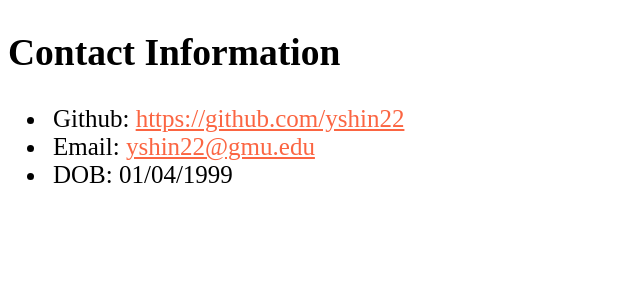
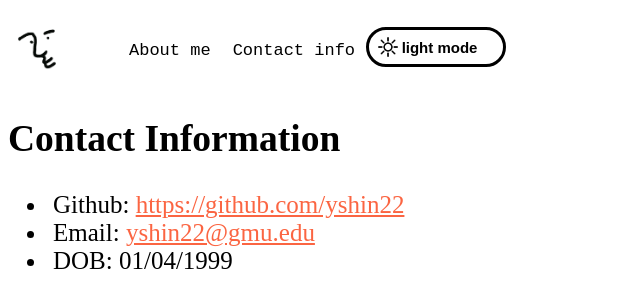
Before and after one commit to yshin22/js_practice, a plain HTML site: page pages/contact.html in a window 1280 px wide. Shown: the whole page, without its empty margins (0-640 px from the left). Drawn offline with Linux system fonts and the light colour scheme; files that its build step writes are made by us from their sources.

Commit message:
Reactive Navbar and Darkmode button

```diff
--- a/alert.js
+++ b/alert.js
@@ -1,3 +1,23 @@
+function loadScript(src) {
+    let script = document.createElement('script')
+    script.src = src
+    document.head.append(script)
+}
+
+function darkMode() {
+    var element = document.body;
+    var btn_mode = document.getElementById("btn1");
+    if (btn_mode.value=="light mode") {
+        btn_mode.value="dark mode"
+        btn_mode.style.backgroundImage = "url(../styles/crescent-moon.png)"
+    }
+    else {
+        btn_mode.value="light mode"
+        btn_mode.style.backgroundImage = "url(../styles/sun_symbol.png)"
+    }
+    element.classList.toggle("dark-mode");
+}
+
 /*Backtick: allow embedding variables and expressions
 
 let name = "John";
@@ -136,14 +156,3 @@ b.name = "Peppa pig"
 alert(a == b)
 
 alert(a.name)*/
-
-function loadScript(src) {
-    let script = document.createElement('script')
-    script.src = src
-    document.head.append(script)
-}
-
-function darkMode() {
-    var element = document.body;
-    element.classList.toggle("dark-mode");
-}
--- a/pages/contact.html
+++ b/pages/contact.html
@@ -3,15 +3,56 @@
     <head>
         <title>Contact</title>
         <meta charset="utf-8">
-        <link rel="stylesheet" href="styles/styles.css">
+        <link rel="stylesheet" href="../styles/styles.css">
+        <script src="../alert.js"></script>
+
     </head>
 <body>
+    <div class="root">
+        <div class="page-wrapper">
+            <div class="main-document-header-containter">
+                <header class="main-document-header-containter top-navigation">
+                    <div class="container">
+                        <div class="top-navigation-logo">
+                            <a href="../index.html">
+                                <button class="logo-btn" ></button>
+                            </a>
+                        </div>
+                        <div class="top-navigation-main">
+                            <nav class="main-nav">
+                                <ul class="main-menu">
+                                    <li class="menu-elem">
+                                        <a href="aboutme.html">
+                                            <button class="menu-btn">About me</button>
+                                        </a>
+                                    </li>
+                                    <li class="menu-elem">
+                                        <a href="contact.html">
+                                            <button class="menu-btn">Contact info</button>
+                                        </a>
+                                    </li>
+                                </ul>
+                            </nav>
+                        </div>
+                        <div class="theme">
+                            <input type="button" class="theme-btn" id="btn1" onclick="darkMode()" value="light mode">
+                        </div>
+                    </div>
+                </header>
+
+            </div>
+
+            <div id="main-wrapper">
                 <h2>Contact Information</h2>
                 <ul>
                     <li>Github: <a href="https://github.com/yshin22">https://github.com/yshin22</a></li>
                     <li>Email: <a href="mailto:yshin22@gmu.edu">yshin22@gmu.edu</a></li>
                     <li>DOB: 01/04/1999</li>
                 </ul>
+            </div>
+        </div>
+    </div>
+
 
 </body>
 </html>
--- a/styles/styles.css
+++ b/styles/styles.css
@@ -17,6 +17,7 @@ body {
 .main-document-header-containter {
     position: sticky;
     top: 0;
+    background-color: transparent;
 }
 
 .container {
@@ -24,7 +25,13 @@ body {
     flex-flow: row wrap;
 }
 
-.logo_btn {
+@media only screen and (max-width: 768px) {
+    .top-navigation-main {
+        display: none;
+    }
+}
+
+.logo-btn {
     display: flex;
     background-image: url(man_logo.png);
     background-size: 70px;
@@ -34,6 +41,28 @@ body {
     border: none;
     width: 70px;
     height: 70px;
+}
+
+.theme {
+    display: flex;
+    align-items: center;
+}
+
+
+.theme-btn {
+    background-image: url(sun_symbol.png);
+    background-color: transparent;
+    background-repeat: no-repeat;
+    background-size: 20px;
+    background-position: 8% 50%;
+    border: solid;
+    border-radius: 30px;
+    cursor: pointer;
+    width: 140px;
+    height: 40px;
+    font-size: 15px;
+    font-weight: 700;
+    padding-left: 13px;
 }
 
 ul.main-menu {
@@ -50,13 +79,16 @@ li {
 
 .menu-elem {
     position:relative;
+
 }
 
 .menu-btn {
     background-color: transparent;
     cursor: pointer;
+    border: none;
+    font-size: 17px;
+    font-family: 'Courier New', Courier, monospace;
 }
-
 
 h1 {
     color: #375e97;
@@ -85,15 +117,6 @@ a:link, a:visited {
     color:white;
 }
 
-.btn {
-    background-image: url(crescent-moon.png);
-    background-color: transparent;
-    background-repeat: no-repeat;
-    background-size: 20px;
-    background-position: 10% 50%;
-    border: solid;
-    cursor: pointer;
-    width: 100px;
-    height: 40px;
-    position: top right;
+p::first-line {
+    color:#fb6542;
 }
```
Also changed, not shown: index.html (+6 -6 lines), pages/aboutme.html (+40 -8 lines), styles/onepiece_flag.png (deleted), styles/sun_symbol.png (added). Lines whose indentation alone changed are shown as unchanged.
